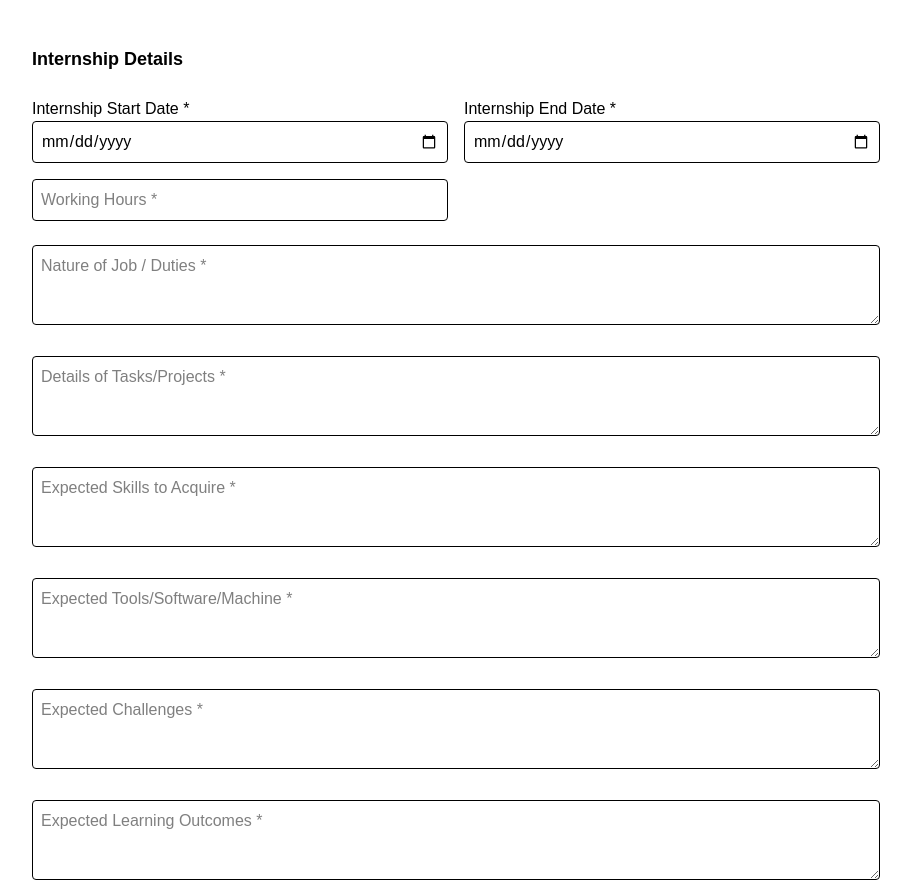
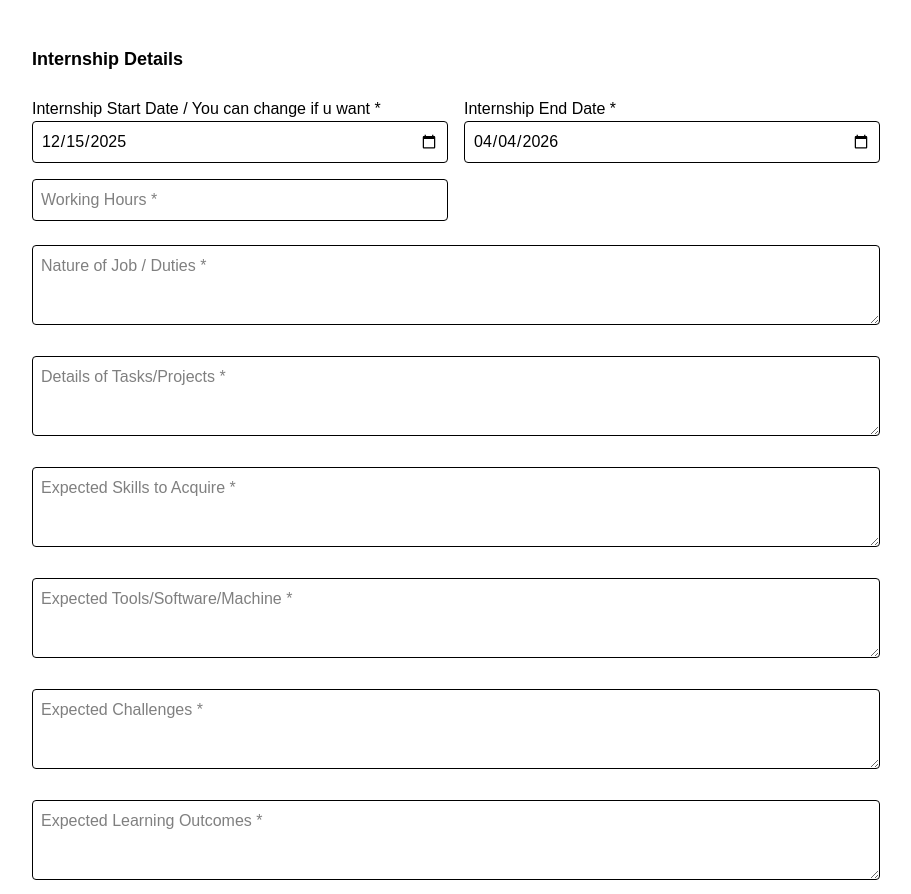
Before and after one commit to kptattendance/kptinternship, a React (Vite) app in the folder frontend/: page /internship-application-submit in a window 1280 px wide. Shown: the part 846-1740 px from the top of the page, without its empty margins (184-1095 px from the left). Built offline with nearby package versions, Linux system fonts and the light colour scheme; no server answers.

Commit message:
gave option

```diff
--- a/frontend/src/pages/students/InternshipApplicationForm.jsx
+++ b/frontend/src/pages/students/InternshipApplicationForm.jsx
@@ -23,8 +23,10 @@ const initialFormState = {
   companyEmail: "",
   contactPerson: "",
   companyProfile: "",
-  startDate: "15-12-2025",
-  endDate: "04-04-2026",
+
+  startDate: "2025-12-15",
+  endDate: "2026-04-04",
+
   workingHours: "",
   duties: "",
   tasks: "",
@@ -343,7 +345,7 @@ export default function InternshipApplicationForm() {
           <div className="grid md:grid-cols-2 gap-4">
             <div>
               <label className="block font-medium">
-                Internship Start Date *
+                Internship Start Date / You can change if u want *
               </label>
               <input
                 type="date"
@@ -352,6 +354,7 @@ export default function InternshipApplicationForm() {
                 onChange={handleChange}
                 className="w-full border p-2 rounded"
                 required
+                placeholder="You can change if u want "
               />
             </div>
             <div>
```
